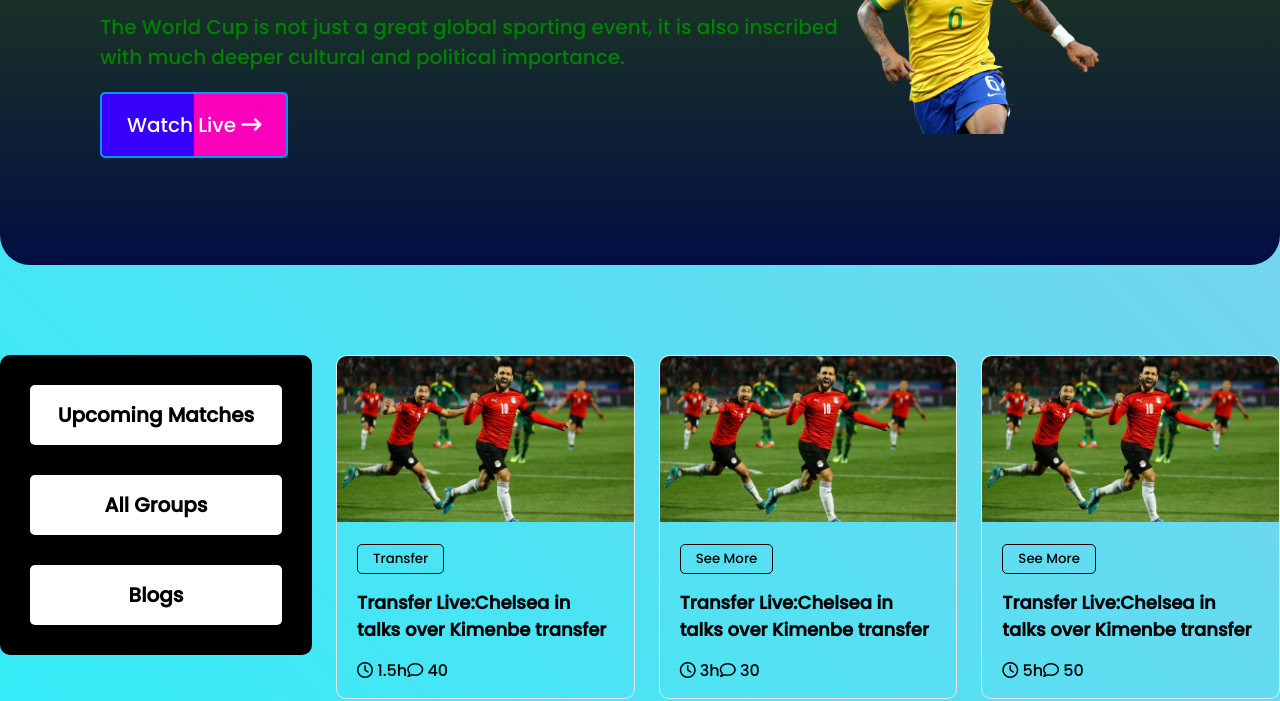
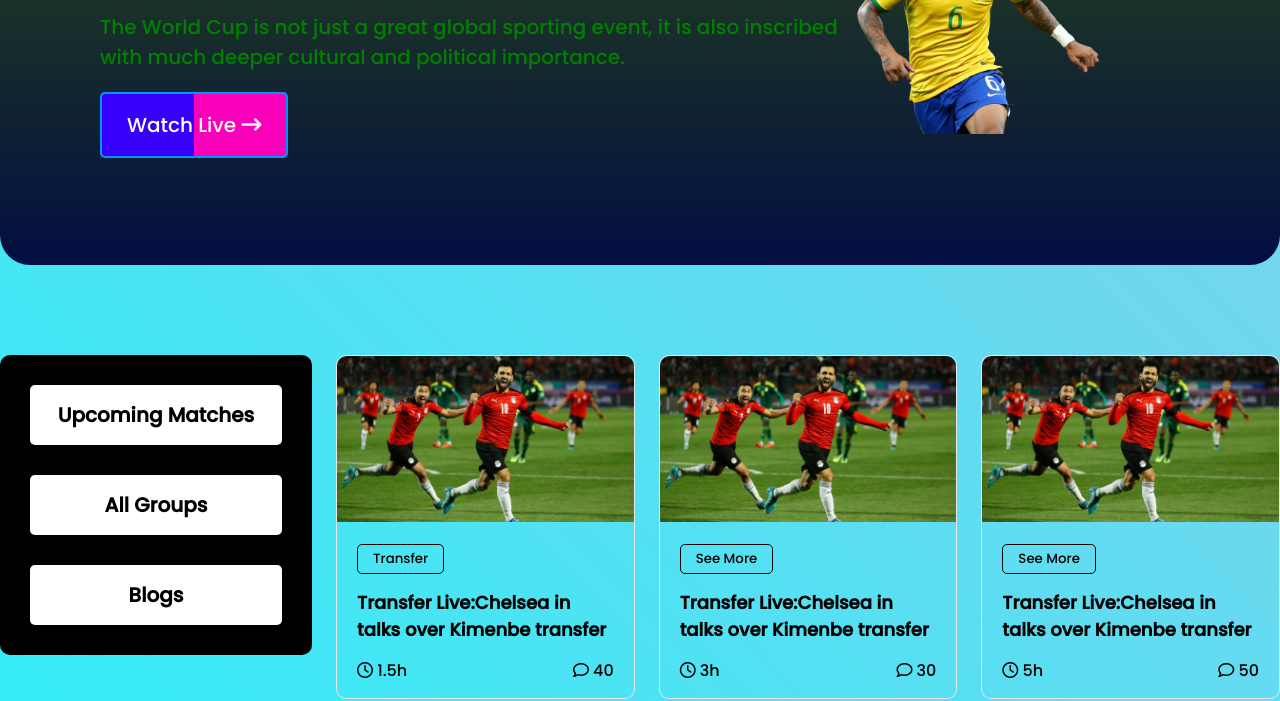
Before and after one commit to ihsan16110/world-cup-football-blog-website, a plain HTML site: page index.html in a window 1280 px wide. Shown: the part 252-953 px from the top of the page. Drawn offline with Linux system fonts and the light colour scheme.

Commit message:
css-update

```diff
--- a/styles/style.css
+++ b/styles/style.css
@@ -120,6 +120,14 @@ img {
     transition: all 0.5s linear;
 }
 
+/* img {
+    transition: all 0.5s linear;
+    transition-property: all;
+    transition-duration: 0.5s;
+    transition-timing-function: linear;
+    transition-delay: 0s;
+} */
+
 
 .player:hover .banner-image image {
     transform: rotate(20deg) scale(1.2);
@@ -133,6 +141,7 @@ main {
 
 .flex {
     display: flex;
+    justify-content: space-between;
 }
 
 .box {
```
